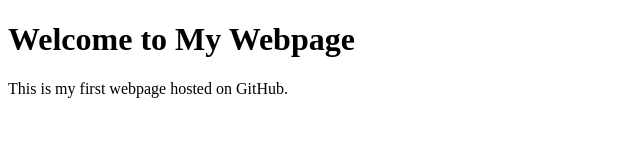
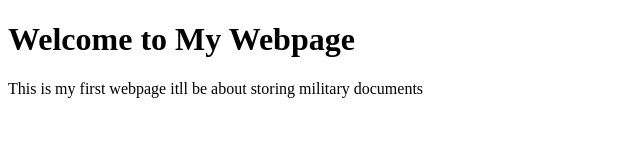
Before and after one commit to jospeh153-collab/IT371, a plain HTML site: page index.html in a window 1280 px wide. Shown: the whole page, without its empty margins (0-640 px from the left). Drawn offline with Linux system fonts and the light colour scheme.

Commit message:
Update index.html

```diff
--- a/index.html
+++ b/index.html
@@ -7,6 +7,6 @@
 </head>
 <body>
   <h1>Welcome to My Webpage</h1>
-  <p>This is my first webpage hosted on GitHub.</p>
+  <p>This is my first webpage itll be about storing military documents</p>
 </body>
 </html>
```
